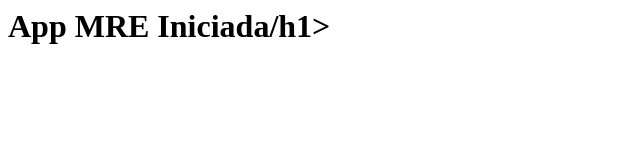
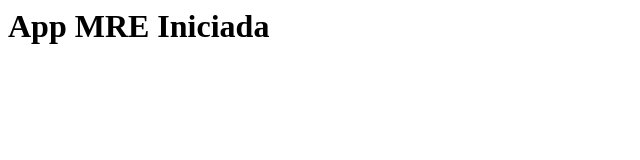
Before and after one commit to NocSchecter/mretest, a website: page public/index.html in a window 1280 px wide. Shown: the full height of the page, 0-640 px from the left. Drawn offline with Linux system fonts and the light colour scheme.

Commit message:
Se modifico el archivo index

```diff
--- a/public/index.html
+++ b/public/index.html
@@ -1 +1 @@
-<h1>App MRE Iniciada/h1>
+<h1>App MRE Iniciada</h1>
```
